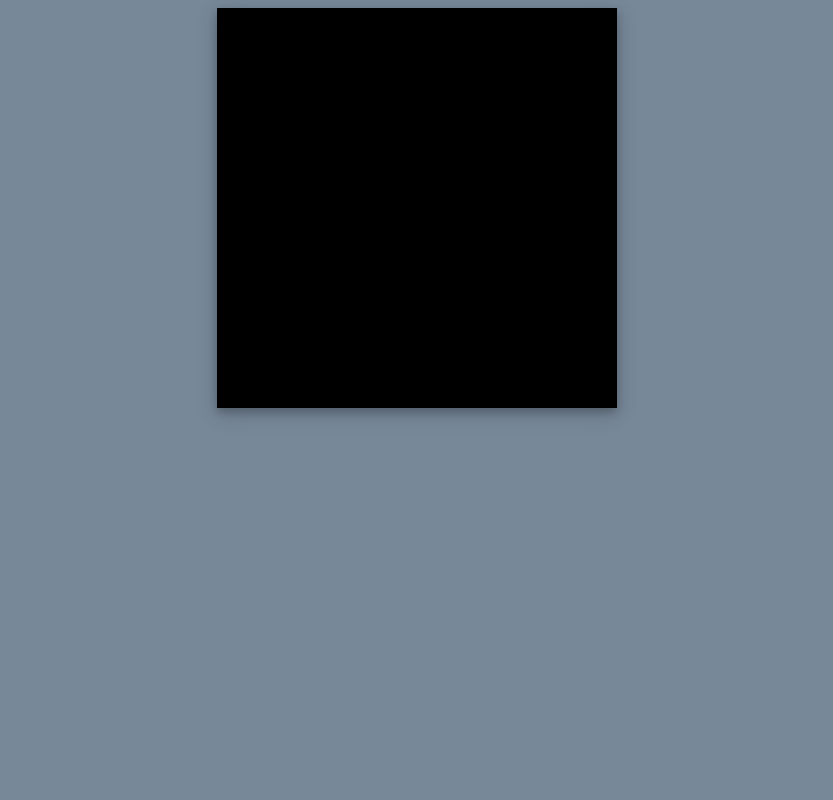
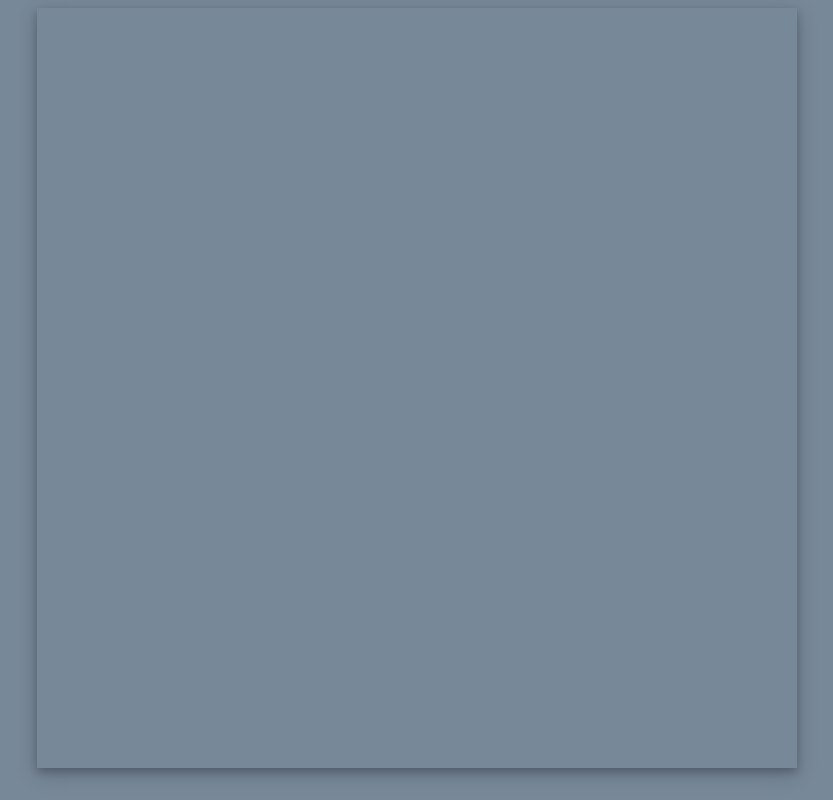
Before and after one commit to jakhrkal/snake-multiplayer, a plain HTML site: page client/index.html in a window 1280 px wide. Shown: the whole page, without its empty margins (223-1056 px from the left). Drawn offline with Linux system fonts and the light colour scheme.

Commit message:
full game size

```diff
--- a/client/index.html
+++ b/client/index.html
@@ -1,17 +1,18 @@
 <!DOCTYPE html>
 <html>
+
 <head>
     <meta charset="UTF-8">
     <title>Snake multiplayer</title>
     <link rel="stylesheet" href="styles.css">
 </head>
+
 <body>
-        <div id="view">
-            <canvas id="game" width="400" height="400"></canvas>
-            <div id="score"></div>
-        </div><script src="snake.js"></script>
+    <canvas id="game"></canvas>
+    <script src="snake.js"></script>
     <script src="connection-manager.js"></script>
     <script src="gesture.js"></script>
     <script src="main.js"></script>
 </body>
+
 </html>
--- a/client/main.js
+++ b/client/main.js
@@ -1,13 +1,6 @@
 const snake = new Snake(document);
 const connectionManager = new ConnectionManager(snake);
 connectionManager.connect('ws://' + window.location.hostname + ':9000');
-
-function sendDirection(direction) {
-    connectionManager.send({
-        type: 'direction-update',
-        direction: direction
-    });
-}
 
 const gesture = new Gesture(document);
 gesture.listenForGestures(direction => {
@@ -50,3 +43,23 @@ const keyListener = (event) => {
 };
 
 document.addEventListener('keydown', keyListener);
+window.addEventListener('resize', resizeCanvas, false);
+window.addEventListener('orientationchange', resizeCanvas, false);
+resizeCanvas();
+
+
+function sendDirection(direction) {
+    connectionManager.send({
+        type: 'direction-update',
+        direction: direction
+    });
+}
+
+
+function resizeCanvas() {
+    canvas = document.getElementById('game');
+    context = canvas.getContext('2d');
+    const scale = Math.floor(Math.min(window.innerWidth, window.innerHeight) * 0.95 / 20);
+    canvas.width = canvas.height = scale * 20;
+    context.scale(scale, scale);
+  }
--- a/client/snake.js
+++ b/client/snake.js
@@ -6,9 +6,6 @@ class Snake {
         this.document = document;
         this.canvas = this.document.getElementById('game');
         this.context = this.canvas.getContext('2d');
-        this.context.scale(20, 20);
-        this.context.fillStyle = '#000';
-        this.context.fillRect(0, 0, this.canvas.width, this.canvas.height);
         this.playerColors = new Map();
     }
 
--- a/client/styles.css
+++ b/client/styles.css
@@ -1,9 +1,7 @@
 body {
     background-color: lightslategrey;
-}
-
-#view {
     text-align: center;
+    touch-action: none; /*Disable double tap zoom*/
 }
 
 #game {
--- a/server/game.js
+++ b/server/game.js
@@ -1,5 +1,5 @@
 const ARENA_SIZE = 20;
-const MAX_COIN_COUNT = 1;
+const MAX_COIN_COUNT = 2;
 
 class Game {
     constructor(id) {
```
Lines whose indentation alone changed are shown as unchanged.
